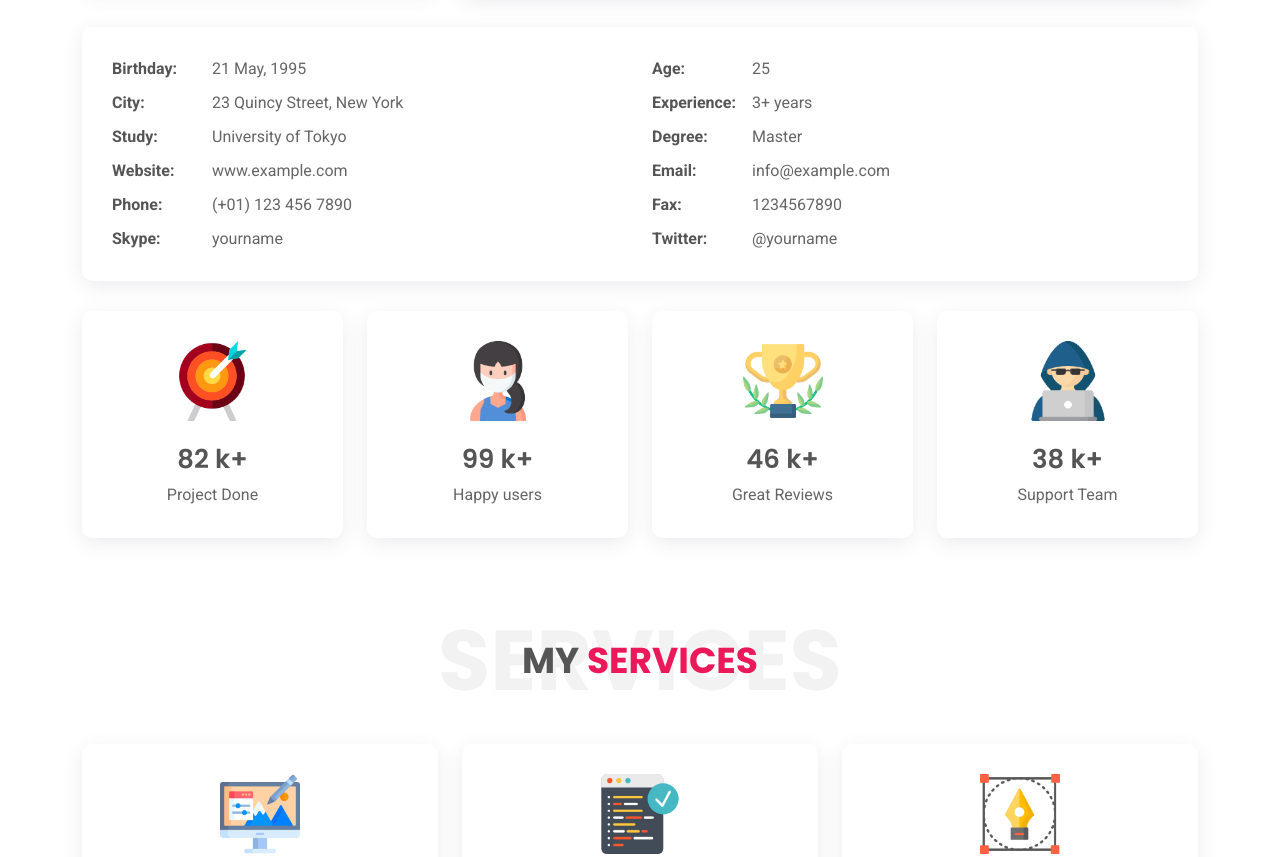
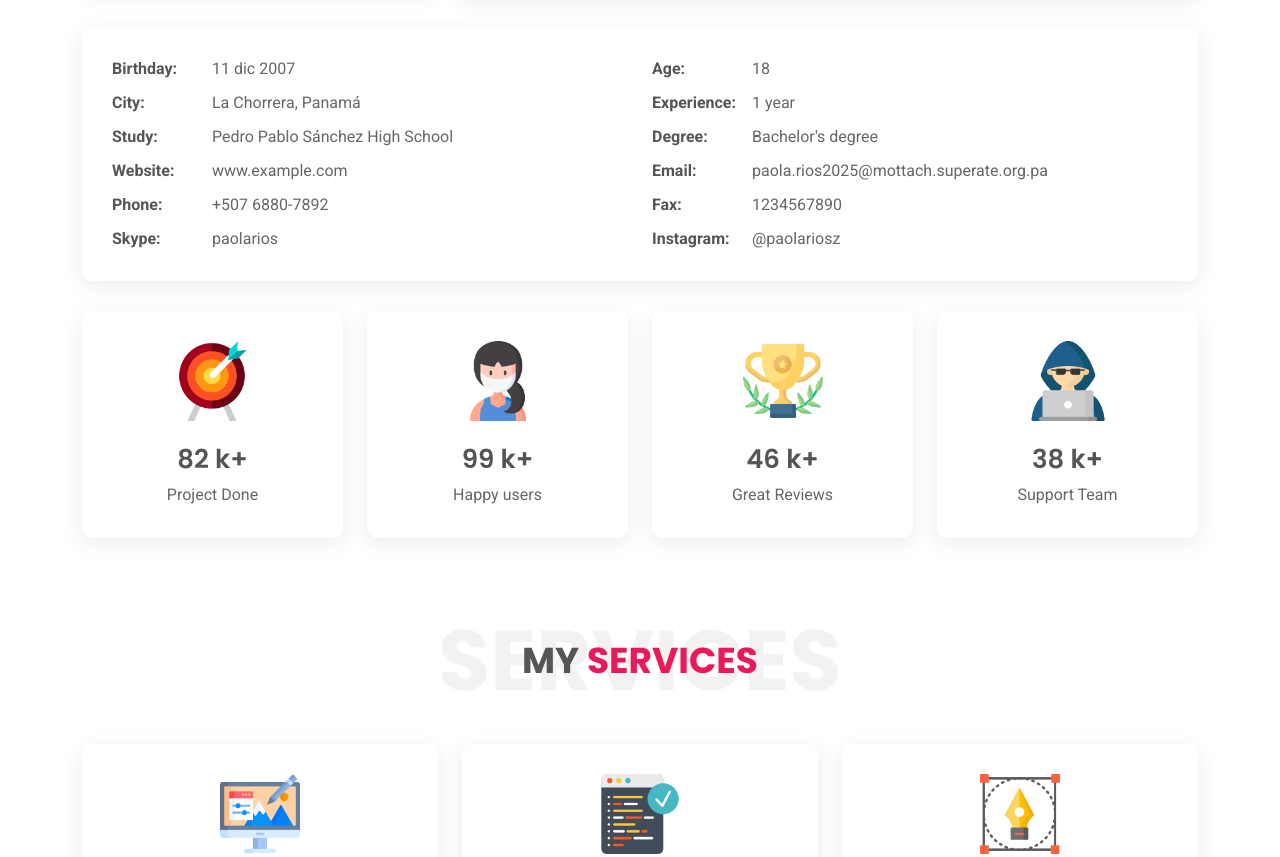
Before and after one commit to paohhh/portfolio-paolarios, a plain HTML site: page index.html in a window 1280 px wide. Shown: the part 1380-2237 px from the top of the page. Drawn offline with Linux system fonts and the light colour scheme.

Commit message:
Update personal information in index.html

```diff
--- a/index.html
+++ b/index.html
@@ -162,18 +162,18 @@
                                             <div class="about-content card-p30 mt-30 wow fadeInUp">
                                                 <div class="personal-info">
                                                     <ul class="row">
-                                                        <li class="col-md-6 col-lg-6"><label>Birthday:</label> <span>21 May, 1995</span></li>
-                                                        <li class="col-md-6 col-lg-6"><label>Age:</label> <span>25</span></li>
-                                                        <li class="col-md-6 col-lg-6"><label>City:</label> <span>23 Quincy Street, New York</span></li>
-                                                        <li class="col-md-6 col-lg-6"><label>Experience:</label> <span>3+ years</span></li>
-                                                        <li class="col-md-6 col-lg-6"><label>Study:</label> <span>University of Tokyo</span></li>
-                                                        <li class="col-md-6 col-lg-6"><label>Degree:</label> <span>Master</span></li>
+                                                        <li class="col-md-6 col-lg-6"><label>Birthday:</label> <span> 11 dic 2007</span></li>
+                                                        <li class="col-md-6 col-lg-6"><label>Age:</label> <span>18</span></li>
+                                                        <li class="col-md-6 col-lg-6"><label>City:</label> <span>La Chorrera, Panamá</span></li>
+                                                        <li class="col-md-6 col-lg-6"><label>Experience:</label> <span>1 year</span></li>
+                                                        <li class="col-md-6 col-lg-6"><label>Study:</label> <span> Pedro Pablo Sánchez High School</span></span></li>
+                                                        <li class="col-md-6 col-lg-6"><label>Degree:</label> <span>Bachelor's degree</span></li>
                                                         <li class="col-md-6 col-lg-6"><label>Website:</label> <span><a href="#">www.example.com</a></span></li>
-                                                        <li class="col-md-6 col-lg-6"><label>Email:</label> <span><a href="#">info@example.com</a></span></li>
-                                                        <li class="col-md-6 col-lg-6"><label>Phone:</label> <span><a href="tel:+011234567890">(+01) 123 456 7890</a></span></li>
+                                                        <li class="col-md-6 col-lg-6"><label>Email:</label> <span><a href="#">paola.rios2025@mottach.superate.org.pa</a></span></li>
+                                                        <li class="col-md-6 col-lg-6"><label>Phone:</label> <span><a href="tel:+011234567890">+507 6880-7892</a></span></li>
                                                         <li class="col-md-6 col-lg-6"><label>Fax:</label> <span><a href="fax:1234567890">1234567890</a></span></li>
-                                                        <li class="col-md-6 col-lg-6"><label>Skype:</label> <span><a href="#">yourname</a></span></li>
-                                                        <li class="col-md-6 col-lg-6"><label>Twitter:</label> <span><a href="#">@yourname</a></span></li>
+                                                        <li class="col-md-6 col-lg-6"><label>Skype:</label> <span><a href="#">paolarios</a></span></li>
+                                                        <li class="col-md-6 col-lg-6"><label>Instagram:</label> <span><a href="#">@paolariosz</a></span></li>
                                                     </ul>
                                                 </div>
                                             </div>
```
